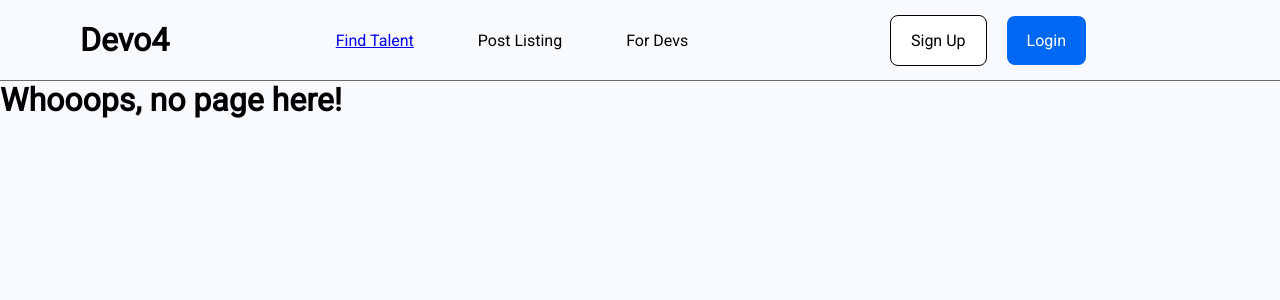
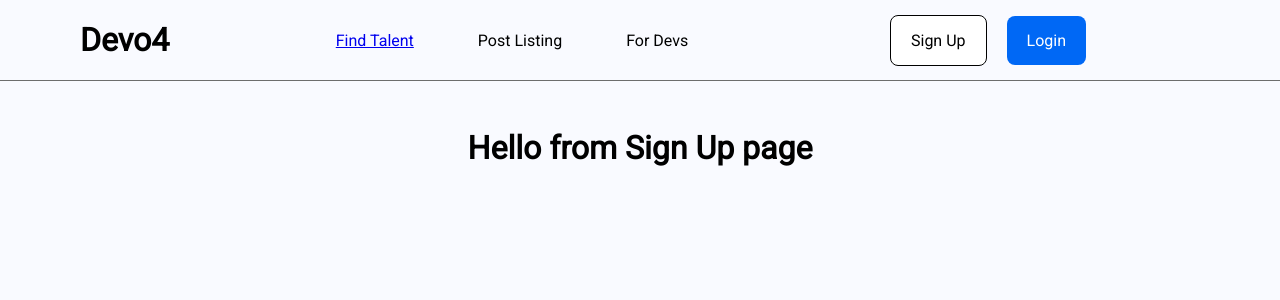
Before and after one commit to jonas-mooney/Fake-Devs, a React (Vite) app in the folder frontend/: page /signUp in a window 1280 px wide. Shown: the top 300 px of the page. Built offline with nearby package versions, Linux system fonts and the light colour scheme.

Commit message:
Routing fix and cleanup

```diff
--- a/frontend/src/App.tsx
+++ b/frontend/src/App.tsx
@@ -1,45 +1,19 @@
 import { BrowserRouter, Routes, Route } from 'react-router-dom'
-import Body from './components/Body'
-import NoPage from './components/NoPage'
 import Layout from './components/Layout'
-import LoginPage from './components/Login'
 import './App.scss'
-import { useState } from 'react'
-
 
 function App() {
-  const [loading, setLoading] = useState(false)
-
-  const handleLoading = (prop: boolean) => {
-    setLoading(prop)
-  }
 
   return (
     <div className="App">
-      {loading ? (
-      <div className="loader-container">
-        <div className="spinner"></div>
-      </div>
-      ) : (
       <BrowserRouter>
         <Routes>
-          <Route path="/" element={<Layout />}>
-            <Route index element={<Body />} />
-            <Route path="*" element={<NoPage />} />
+          <Route path="*" element={<Layout />}>
           </Route>
         </Routes>
       </BrowserRouter>
-      )}
     </div>
   )
 }
 
 export default App
-
-// Page hierarchy
-// Landing page (With index set to display Body component)
-//    /body
-//      /devs
-//      /login
-//      /signup
-// No Page
--- a/frontend/src/components/Body.tsx
+++ b/frontend/src/components/Body.tsx
@@ -1,16 +1,16 @@
+import { Routes, Route } from 'react-router-dom'
+import '../App.scss'
 import DevBox from "./DevBox"
 import HomePage from "./HomePage";
-import Filters from "./Filters"
 import LoginPage from "./Login";
-import '../App.scss'
-import { BrowserRouter, Routes, Route } from 'react-router-dom'
+import SignUpPage from "./SignUp";
+import NoPage from "./NoPage";
 
+interface BodyProps {
+  children: React.ReactNode;
+}
 
-// interface HandleLoadingFunc {
-//   handleLoading: (arg: boolean) => void;
-// }
-
-const Body = () => {
+const Body = (children: BodyProps) => {
 
   return (
     <div className="body-content">
@@ -18,8 +18,9 @@ const Body = () => {
           <Route path="/" element={<HomePage />} />
           <Route path="/devs" element={<DevBox />} />
           <Route path="/login" element={<LoginPage />} />
+          <Route path="/signUp" element={<SignUpPage />} />
+          <Route path="*" element={<NoPage />} />
         </Routes>
-
     </div>
   )
 }
--- a/frontend/src/components/Layout.tsx
+++ b/frontend/src/components/Layout.tsx
@@ -1,13 +1,15 @@
 import Nav from '../components/Nav'
 import Body from '../components/Body'
-import { Outlet } from 'react-router'
+import { Outlet } from 'react-router-dom'
 
 const Layout = () => {
 
   return (
     <>
     <Nav />
-    <Outlet />
+    <Body>
+      <Outlet />
+    </Body>
     </>
   )
 }
--- a/frontend/src/components/Nav.tsx
+++ b/frontend/src/components/Nav.tsx
@@ -11,13 +11,15 @@ const Nav = () => {
       </Link>
       <ul className="navItems">
         <li>
-          <Link to="heyoo">Find Talent</Link>
+          <Link to="devs">Find Talent</Link>
         </li>
         <li>Post Listing</li>
         <li>For Devs</li>
       </ul>
       <span className="navButtons">
+        <Link to="/signUp">
         <button className="b1">Sign Up</button>
+        </Link>
         <Link to="/login">
           <button className="b2">Login</button>
         </Link>
--- /dev/null
+++ b/frontend/src/components/SignUp.tsx
@@ -0,0 +1,12 @@
+
+
+const SignUpPage = () => {
+
+    return (
+      <>
+        <h1>Hello from Sign Up page</h1>
+      </>
+    )
+  }
+
+  export default SignUpPage
```
Also changed, not shown: 1 other file (tests, documents, lock files or other folders).
